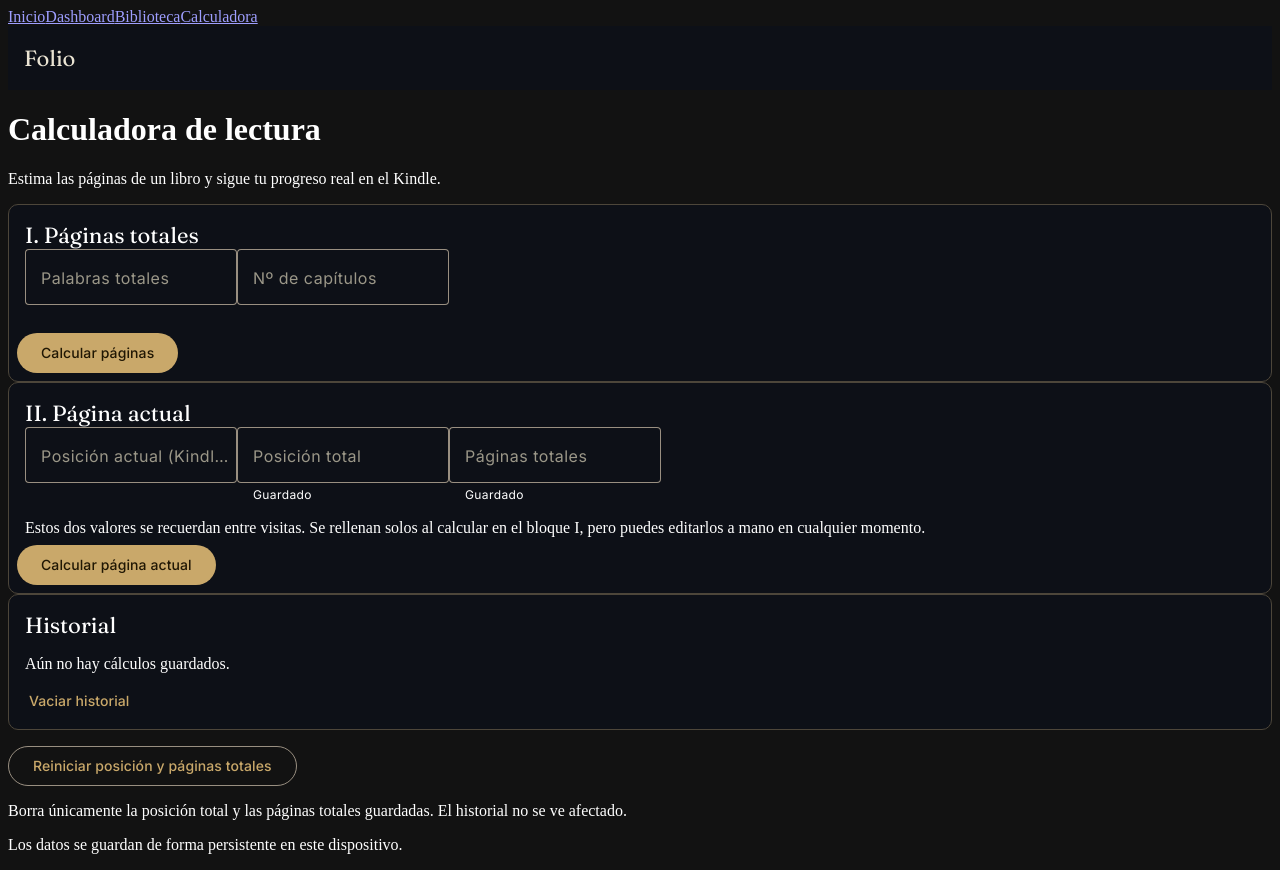
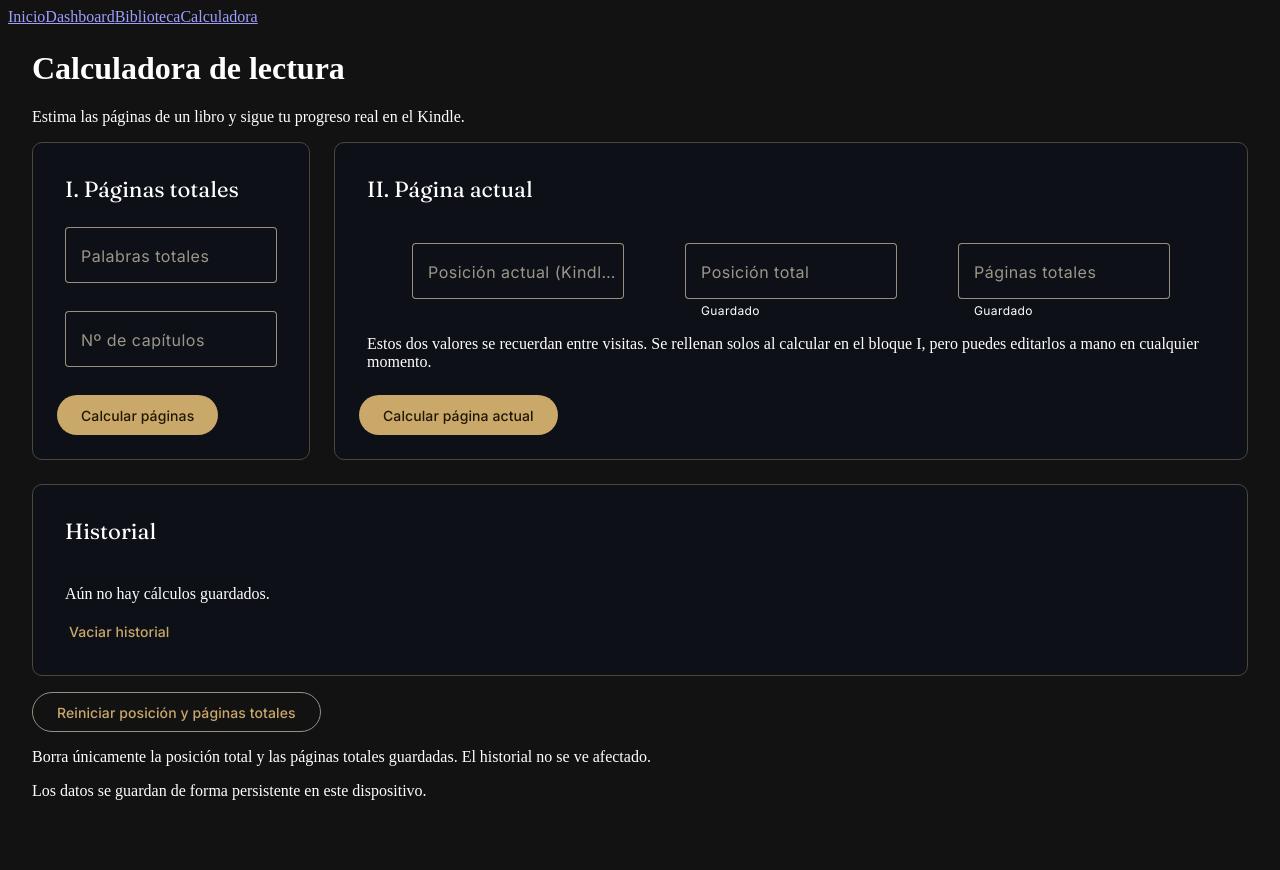
Before and after one commit to liraru/imladris, an Angular app: page /calculator in a window 1280 px wide. After the commit the page ends 824 px from the top, so only its background shows below. Built offline with nearby package versions, Linux system fonts and the light colour scheme.

Commit message:
style minor fixes, calculator css adjustments

```diff
--- a/src/app/app.css
+++ b/src/app/app.css
@@ -0,0 +1,3 @@
+.container {
+  margin: 1.5rem;
+}
--- a/src/app/app.html
+++ b/src/app/app.html
@@ -5,4 +5,6 @@
   <a routerLink="/calculator" routerLinkActive="active">Calculadora</a>
 </nav>
 
-<router-outlet></router-outlet>
+<div class="container">
+  <router-outlet></router-outlet>
+</div>
--- a/src/app/app.ts
+++ b/src/app/app.ts
@@ -5,6 +5,7 @@ import { RouterOutlet, RouterLink, RouterLinkActive } from '@angular/router';
   selector: 'app-root',
   standalone: true,
   imports: [RouterOutlet, RouterLink, RouterLinkActive],
-  templateUrl: './app.html'
+  templateUrl: './app.html',
+  styleUrls: ['./app.css'],
 })
 export class App {}
--- a/src/app/features/calculator/pages/pages-calculator/pages-calculator.component.html
+++ b/src/app/features/calculator/pages/pages-calculator/pages-calculator.component.html
@@ -1,10 +1,7 @@
-<mat-toolbar>
-  <span>Folio</span>
-</mat-toolbar>
-
 <h1>Calculadora de lectura</h1>
 <p>Estima las páginas de un libro y sigue tu progreso real en el Kindle.</p>
 
+<div class="calculator-controllers-container">
   <!-- BLOQUE 1: PÁGINAS TOTALES -->
   <mat-card appearance="outlined">
     <mat-card-header>
@@ -12,25 +9,35 @@
     </mat-card-header>
 
     <mat-card-content>
+      <div class="pages-form">
         <mat-form-field appearance="outline">
           <mat-label>Palabras totales</mat-label>
           <input
-        matInput type="number" min="0" step="1" inputmode="numeric"
+            matInput
+            type="number"
+            min="0"
+            step="1"
+            inputmode="numeric"
             placeholder="ej. 95000"
             [ngModel]="palabras()"
             (ngModelChange)="palabras.set($event)"
-      >
+          />
         </mat-form-field>
 
         <mat-form-field appearance="outline">
           <mat-label>Nº de capítulos</mat-label>
           <input
-        matInput type="number" min="0" step="1" inputmode="numeric"
+            matInput
+            type="number"
+            min="0"
+            step="1"
+            inputmode="numeric"
             placeholder="ej. 24"
             [ngModel]="capitulos()"
             (ngModelChange)="capitulos.set($event)"
-      >
+          />
         </mat-form-field>
+      </div>
 
       @if (errorPaginas()) {
         <p>{{ errorPaginas() }}</p>
@@ -38,7 +45,8 @@
 
       @if (resultPaginasValue() !== null) {
         <p>
-        <strong>Páginas estimadas: {{ fmt(resultPaginasValue()!) }}</strong><br>
+          <strong>Páginas estimadas: {{ fmt(resultPaginasValue()!) }}</strong
+          ><br />
           (palabras ÷ 300) + (capítulos × 0.6)
         </p>
       }
@@ -58,41 +66,58 @@
     </mat-card-header>
 
     <mat-card-content>
+      <div class="kindle-position-form">
         <mat-form-field appearance="outline">
           <mat-label>Posición actual (Kindle)</mat-label>
           <input
-        matInput type="number" min="0" step="1" inputmode="numeric"
+            matInput
+            type="number"
+            min="0"
+            step="1"
+            inputmode="numeric"
             placeholder="ej. 3120"
             [ngModel]="posicionActual()"
             (ngModelChange)="posicionActual.set($event)"
-      >
+          />
         </mat-form-field>
 
         <mat-form-field appearance="outline">
           <mat-label>Posición total</mat-label>
           <input
-        matInput type="number" min="0" step="1" inputmode="numeric"
+            matInput
+            type="number"
+            min="0"
+            step="1"
+            inputmode="numeric"
             placeholder="ej. 6840"
             [ngModel]="posicionTotal()"
             (ngModelChange)="posicionTotal.set($event)"
             (change)="onPosicionTotalChange()"
-      >
+          />
           <mat-hint>Guardado</mat-hint>
         </mat-form-field>
 
         <mat-form-field appearance="outline">
           <mat-label>Páginas totales</mat-label>
           <input
-        matInput type="number" min="0" step="1" inputmode="numeric"
+            matInput
+            type="number"
+            min="0"
+            step="1"
+            inputmode="numeric"
             placeholder="del bloque I"
             [ngModel]="paginasTotalesStored()"
             (ngModelChange)="paginasTotalesStored.set($event)"
             (change)="onPaginasTotalesStoredChange()"
-      >
+          />
           <mat-hint>Guardado</mat-hint>
         </mat-form-field>
+      </div>
 
-    <p>Estos dos valores se recuerdan entre visitas. Se rellenan solos al calcular en el bloque I, pero puedes editarlos a mano en cualquier momento.</p>
+      <p>
+        Estos dos valores se recuerdan entre visitas. Se rellenan solos al calcular en el bloque I,
+        pero puedes editarlos a mano en cualquier momento.
+      </p>
 
       @if (errorPagina()) {
         <p>{{ errorPagina() }}</p>
@@ -100,7 +125,8 @@
 
       @if (resultPagina(); as resultado) {
         <p>
-        <strong>Estás en la página {{ fmt(resultado.pagina) }}</strong><br>
+          <strong>Estás en la página {{ fmt(resultado.pagina) }}</strong
+          ><br />
           {{ resultado.sub }}
         </p>
       }
@@ -112,6 +138,7 @@
       </button>
     </mat-card-actions>
   </mat-card>
+</div>
 
 <!-- HISTORIAL -->
 <mat-card appearance="outlined">
@@ -148,6 +175,9 @@
     Reiniciar posición y páginas totales
   </button>
 </p>
-<p>Borra únicamente la posición total y las páginas totales guardadas. El historial no se ve afectado.</p>
+<p>
+  Borra únicamente la posición total y las páginas totales guardadas. El historial no se ve
+  afectado.
+</p>
 
 <p>Los datos se guardan de forma persistente en este dispositivo.</p>
--- a/src/app/features/calculator/pages/pages-calculator/pages-calculator.component.scss
+++ b/src/app/features/calculator/pages/pages-calculator/pages-calculator.component.scss
@@ -0,0 +1,31 @@
+.calculator-controllers-container {
+  display: flex;
+  flex-direction: row;
+  gap: 1.5rem;
+  margin-bottom: 1rem;
+}
+
+mat-card-header {
+  margin-bottom: 1.5rem;
+}
+
+mat-card {
+  padding: 1rem;
+  margin-bottom: 0.5rem;
+  display: flex;
+  justify-content: space-between;
+}
+
+.kindle-position-form {
+  display: flex;
+  flex-direction: row;
+  gap: 1rem;
+  justify-content: space-evenly;
+  align-items: center;
+}
+
+.pages-form {
+  display: flex;
+  flex-direction: column;
+  gap: 0.5rem;
+}
--- a/src/app/features/calculator/pages/pages-calculator/pages-calculator.component.ts
+++ b/src/app/features/calculator/pages/pages-calculator/pages-calculator.component.ts
@@ -44,6 +44,7 @@ const DEFAULT_STATE: FolioState = {
     MatToolbarModule,
   ],
   templateUrl: './pages-calculator.component.html',
+  styleUrl: './pages-calculator.component.scss',
   changeDetection: ChangeDetectionStrategy.OnPush,
 })
 export class PagesCalculatorComponent {
```
Lines whose indentation alone changed are shown as unchanged.
